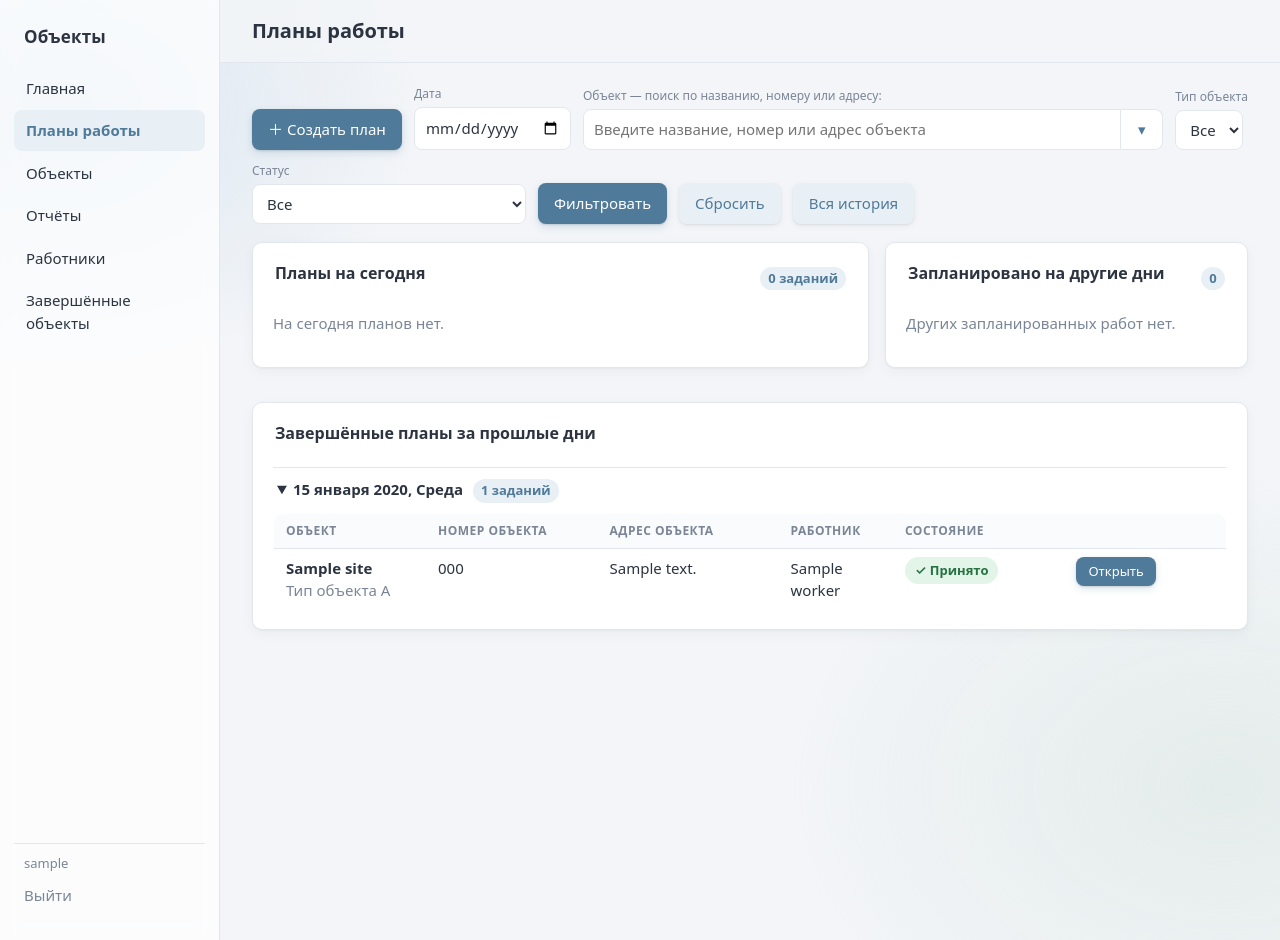
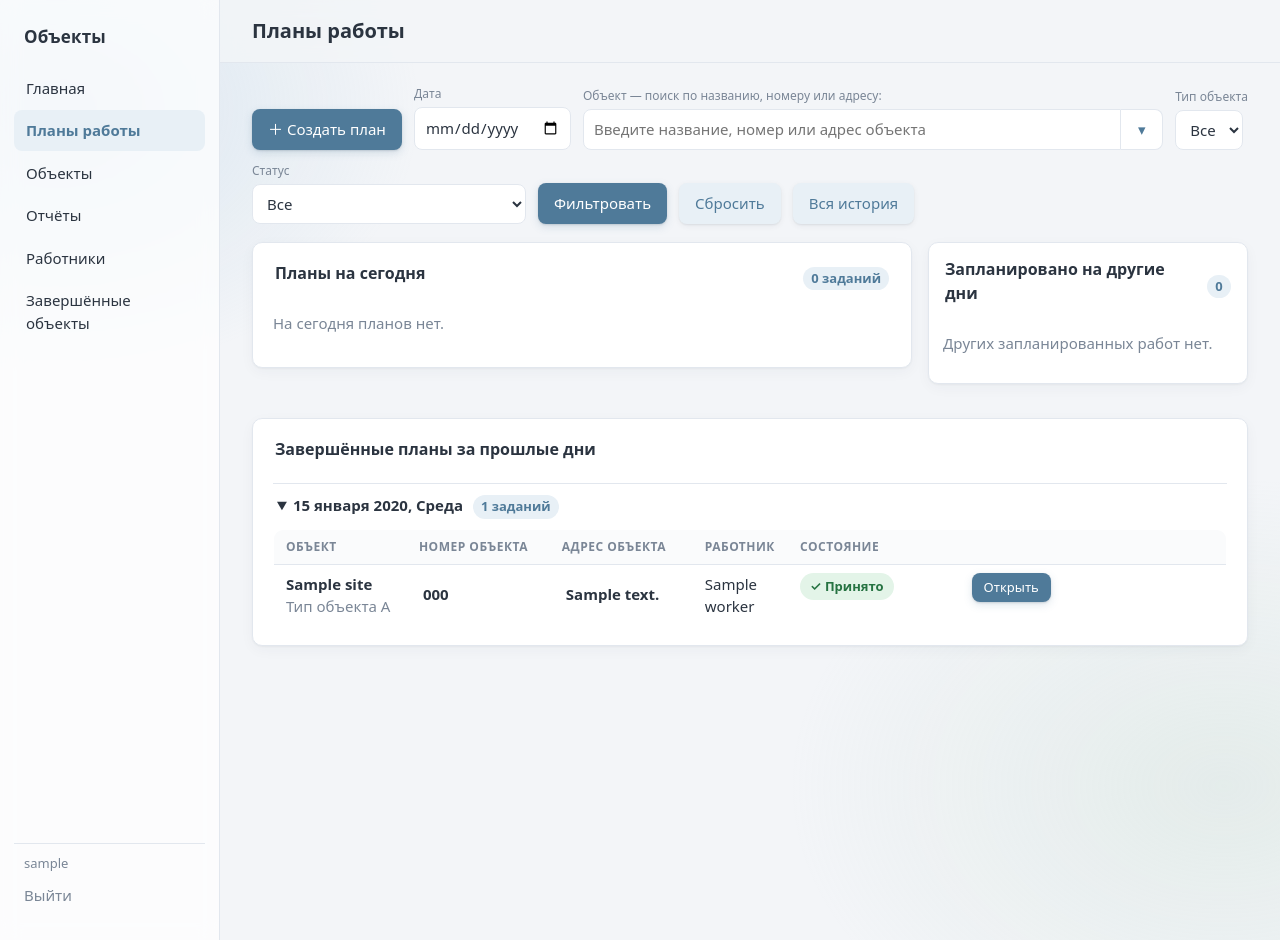
Before and after one commit to Vladimir-Strelec/b2b, a Django app: page /plans/ in a window 1280 px wide, after a click that opens the changed part. Run offline with Django 5.2, Linux system fonts and the light colour scheme; a user stored in the database is signed in; tables that the repository leaves empty hold one stand-in row (values such as "Sample post").

Commit message:
Polish plan and report layouts

```diff
--- a/work/static/work/css/app.css
+++ b/work/static/work/css/app.css
@@ -181,22 +181,29 @@ textarea { width: 100%; min-height: 120px; resize: vertical; }
 .completed-plan-day { border-top: 1px solid var(--border); }
 .completed-plan-day summary { padding: 10px 4px; cursor: pointer; font-weight: 600; }
 .completed-plan-day summary .badge { margin-left: 6px; }
-.manager-plans-layout { display: grid; grid-template-columns: minmax(0, 1.7fr) minmax(280px, 1fr); gap: 16px; align-items: start; }
+.manager-plans-layout { display: grid; grid-template-columns: minmax(0, 2.2fr) minmax(320px, .8fr); gap: 16px; align-items: start; }
 .manager-today-plans, .manager-upcoming-plans, .manager-completed-plans { min-width: 0; }
 .manager-today-plans h2, .manager-upcoming-plans h2, .manager-completed-plans h2 { margin: 0; font-size: 18px; }
-.manager-upcoming-plans { max-height: 580px; overflow-y: auto; }
-.manager-upcoming-day + .manager-upcoming-day { margin-top: 12px; padding-top: 10px; border-top: 1px solid var(--border); }
-.manager-upcoming-day h3 { margin: 0 0 4px; font-size: 13px; }
-.manager-upcoming-item { display: flex; justify-content: space-between; align-items: center; gap: 10px; padding: 9px 0; border-bottom: 1px solid var(--border); }
+.manager-upcoming-plans { max-height: 420px; padding: 14px; overflow-y: auto; }
+.manager-upcoming-day + .manager-upcoming-day { margin-top: 8px; padding-top: 7px; border-top: 1px solid var(--border); }
+.manager-upcoming-day h3 { margin: 0 0 2px; font-size: 13px; }
+.manager-upcoming-item { display: flex; justify-content: space-between; align-items: center; gap: 8px; padding: 6px 0; border-bottom: 1px solid var(--border); }
 .manager-upcoming-item > div { min-width: 0; overflow-wrap: anywhere; }
 .manager-upcoming-item span { display: block; margin-top: 3px; color: var(--muted); font-size: 12px; }
 .plan-table { table-layout: fixed; }
 .plan-table td { overflow-wrap: anywhere; }
-.plan-table .plan-object-number, .plan-table .plan-site-address { overflow-wrap: anywhere; word-break: break-word; }
+.plan-table .plan-object-number, .plan-table .plan-site-address { overflow-wrap: normal; }
+.table-cell-expand { min-width: 0; max-width: 100%; }
+.table-cell-expand summary { display: block; overflow: hidden; text-overflow: ellipsis; white-space: nowrap; cursor: pointer; }
+.table-cell-full { max-width: 100%; padding-top: 6px; overflow-wrap: anywhere; word-break: break-word; }
+.table-cell-expand:not([open]) .table-cell-full { display: none; }
 .plan-table th:last-child { text-align: right; }
 .plan-table td:last-child .actions { justify-content: flex-end; }
+.manager-today-plans .plan-table .actions { flex-wrap: nowrap; gap: 5px; }
+.manager-today-plans .plan-table .btn-sm { padding: 5px 8px; font-size: 12px; white-space: nowrap; }
 .manager-completed-plans { margin-top: 18px; }
-@media (max-width: 1000px) { .manager-plans-layout { grid-template-columns: minmax(0, 1fr); } .manager-upcoming-plans { max-height: 420px; } }
+@media (max-width: 1000px) { .manager-plans-layout { grid-template-columns: minmax(0, 1fr); } .manager-upcoming-plans { max-height: 360px; } }
+@media (max-width: 720px) { .manager-today-plans .plan-table .actions { flex-wrap: wrap; } }
 @media (max-width: 1000px) { .worker-plans-layout { grid-template-columns: minmax(0, 1fr); } .worker-upcoming-plans { max-height: 420px; } }
 @media (max-width: 720px) { .dashboard-shift-card { align-items: stretch; flex-direction: column; } .shift-totals { flex-wrap: wrap; } }
 
@@ -409,21 +416,23 @@ a.link:hover { text-decoration: underline; }
 .report-table { min-width: 1020px; }
 .report-table td { vertical-align: middle; }
 .report-table .report-description { max-width: 300px; }
-.report-day-table { width: 100%; min-width: 840px; table-layout: fixed; }
+.report-day-table { width: 100%; min-width: 1260px; table-layout: fixed; }
 .report-day-table .report-col-photo { width: 82px; }
+.report-day-table .report-col-object { width: 130px; }
+.report-day-table .report-col-number { width: 175px; }
+.report-day-table .report-col-address { width: 175px; }
 .report-day-table .report-col-status { width: 205px; }
 .report-day-table .report-col-count { width: 115px; }
 .report-day-table .report-col-action { width: 110px; }
 .report-day-table td { overflow-wrap: anywhere; }
 .report-day-table .report-description .clamp { max-width: 100%; }
 .report-time { display: block; margin-top: 4px; color: var(--muted); font-size: 12px; }
-.report-object-group + .report-object-group .report-object-divider td { border-top: 2px solid var(--border); }
+.report-object-group + .report-object-group tr:first-child td { border-top: 2px solid var(--border); }
 .report-day-card { padding: 14px 16px; }
 .report-day-heading { display: flex; align-items: center; justify-content: space-between; gap: 12px; margin-bottom: 14px; }
 .report-day-heading h2 { margin: 0; font-size: 18px; }
 .report-status-section + .report-status-section { margin-top: 18px; padding-top: 14px; border-top: 1px solid var(--border); }
 .report-status-section h3 { display: flex; align-items: center; gap: 8px; margin: 0 0 8px; font-size: 14px; }
-.report-object-divider td { padding: 7px 12px; background: #f5f8fa; border-top: 1px solid var(--border); font-size: 12px; }
 .report-object-cell { border-left: 3px solid var(--accent-soft); }
 .status-unknown { background: #edf1f5; color: #687582; }
 .table-thumb { display: block; width: 58px; height: 58px; object-fit: cover; border-radius: 8px; background: var(--accent-soft); }
--- a/work/templates/work/plan_list.html
+++ b/work/templates/work/plan_list.html
@@ -29,8 +29,8 @@
   {% for day, plans in date_groups %}
     <section class="card plan-day-card">
       <header class="plan-day-heading"><h2>{{ day|date:"j E Y, l" }}</h2><span class="badge">{{ plans|length }} заданий</span></header>
-      <div class="table-wrap"><table class="plan-table"><colgroup><col style="width:16%"><col style="width:18%"><col style="width:19%"><col style="width:12%"><col style="width:18%"><col style="width:17%"></colgroup><thead><tr><th>Объект</th><th>Номер объекта</th><th>Адрес объекта</th><th>Работник</th><th>Состояние</th><th></th></tr></thead><tbody>
-        {% for plan in plans %}<tr><td><b>{{ plan.site.name }}</b><div class="muted">Тип объекта {{ plan.site.get_site_type_display }}</div></td><td class="plan-object-number">{{ plan.site.object_number }}</td><td class="plan-site-address">{{ plan.site.address }}</td><td>{{ plan.worker.name }}</td><td><span class="status status-{{ plan.status }}">{% if plan.status == "approved" %}✓{% elif plan.status == "revision" %}✕{% else %}!{% endif %} {{ plan.get_status_display }}</span></td><td><div class="actions"><a class="btn btn-sm" href="{% url 'plan_detail' plan.pk %}">Открыть</a>{% if plan.status == "planned" %}<a class="btn btn-light btn-sm" href="{% url 'plan_edit' plan.pk %}">Редактировать</a><a class="btn btn-danger btn-sm" href="{% url 'plan_delete' plan.pk %}">Удалить</a>{% endif %}</div></td></tr>{% endfor %}
+      <div class="table-wrap"><table class="plan-table"><colgroup><col style="width:14%"><col style="width:15%"><col style="width:15%"><col style="width:10%"><col style="width:18%"><col style="width:28%"></colgroup><thead><tr><th>Объект</th><th>Номер объекта</th><th>Адрес объекта</th><th>Работник</th><th>Состояние</th><th></th></tr></thead><tbody>
+        {% for plan in plans %}<tr><td><b>{{ plan.site.name }}</b><div class="muted">Тип объекта {{ plan.site.get_site_type_display }}</div></td><td class="plan-object-number"><details class="table-cell-expand"><summary title="{{ plan.site.object_number }}">{{ plan.site.object_number }}</summary><div class="table-cell-full">{{ plan.site.object_number }}</div></details></td><td class="plan-site-address"><details class="table-cell-expand"><summary title="{{ plan.site.address }}">{{ plan.site.address }}</summary><div class="table-cell-full">{{ plan.site.address }}</div></details></td><td>{{ plan.worker.name }}</td><td><span class="status status-{{ plan.status }}">{% if plan.status == "approved" %}✓{% elif plan.status == "revision" %}✕{% else %}!{% endif %} {{ plan.get_status_display }}</span></td><td><div class="actions"><a class="btn btn-sm" href="{% url 'plan_detail' plan.pk %}">Открыть</a>{% if plan.status == "planned" %}<a class="btn btn-light btn-sm" href="{% url 'plan_edit' plan.pk %}">Редактировать</a><a class="btn btn-danger btn-sm" href="{% url 'plan_delete' plan.pk %}">Удалить</a>{% endif %}</div></td></tr>{% endfor %}
       </tbody></table></div>
     </section>
   {% empty %}<p class="muted">Планов по выбранным условиям нет.</p>{% endfor %}
@@ -40,8 +40,8 @@
     <section class="card manager-today-plans">
       <header class="plan-day-heading"><h2>Планы на сегодня</h2><span class="badge">{{ today_plans|length }} заданий</span></header>
       {% if today_plans %}
-        <div class="table-wrap"><table class="plan-table"><colgroup><col style="width:16%"><col style="width:18%"><col style="width:19%"><col style="width:12%"><col style="width:18%"><col style="width:17%"></colgroup><thead><tr><th>Объект</th><th>Номер объекта</th><th>Адрес объекта</th><th>Работник</th><th>Состояние</th><th></th></tr></thead><tbody>
-          {% for plan in today_plans %}<tr><td><b>{{ plan.site.name }}</b><div class="muted">Тип объекта {{ plan.site.get_site_type_display }}</div></td><td class="plan-object-number">{{ plan.site.object_number }}</td><td class="plan-site-address">{{ plan.site.address }}</td><td>{{ plan.worker.name }}</td><td><span class="status status-{{ plan.status }}">{% if plan.status == "approved" %}✓{% elif plan.status == "revision" %}✕{% else %}!{% endif %} {{ plan.get_status_display }}</span></td><td><div class="actions"><a class="btn btn-sm" href="{% url 'plan_detail' plan.pk %}">Открыть</a>{% if plan.status == "planned" %}<a class="btn btn-light btn-sm" href="{% url 'plan_edit' plan.pk %}">Редактировать</a><a class="btn btn-danger btn-sm" href="{% url 'plan_delete' plan.pk %}">Удалить</a>{% endif %}</div></td></tr>{% endfor %}
+        <div class="table-wrap"><table class="plan-table"><colgroup><col style="width:14%"><col style="width:15%"><col style="width:15%"><col style="width:10%"><col style="width:18%"><col style="width:28%"></colgroup><thead><tr><th>Объект</th><th>Номер объекта</th><th>Адрес объекта</th><th>Работник</th><th>Состояние</th><th></th></tr></thead><tbody>
+          {% for plan in today_plans %}<tr><td><b>{{ plan.site.name }}</b><div class="muted">Тип объекта {{ plan.site.get_site_type_display }}</div></td><td class="plan-object-number"><details class="table-cell-expand"><summary title="{{ plan.site.object_number }}">{{ plan.site.object_number }}</summary><div class="table-cell-full">{{ plan.site.object_number }}</div></details></td><td class="plan-site-address"><details class="table-cell-expand"><summary title="{{ plan.site.address }}">{{ plan.site.address }}</summary><div class="table-cell-full">{{ plan.site.address }}</div></details></td><td>{{ plan.worker.name }}</td><td><span class="status status-{{ plan.status }}">{% if plan.status == "approved" %}✓{% elif plan.status == "revision" %}✕{% else %}!{% endif %} {{ plan.get_status_display }}</span></td><td><div class="actions"><a class="btn btn-sm" href="{% url 'plan_detail' plan.pk %}">Открыть</a>{% if plan.status == "planned" %}<a class="btn btn-light btn-sm" href="{% url 'plan_edit' plan.pk %}">Редактировать</a><a class="btn btn-danger btn-sm" href="{% url 'plan_delete' plan.pk %}">Удалить</a>{% endif %}</div></td></tr>{% endfor %}
         </tbody></table></div>
       {% else %}<p class="muted">На сегодня планов нет.</p>{% endif %}
     </section>
@@ -60,8 +60,8 @@
     <header class="plan-day-heading"><h2>Завершённые планы за прошлые дни</h2></header>
     {% for day, plans in completed_groups %}
       <details class="completed-plan-day"><summary>{{ day|date:"j E Y, l" }} <span class="badge">{{ plans|length }} заданий</span></summary>
-        <div class="table-wrap"><table class="plan-table"><colgroup><col style="width:16%"><col style="width:18%"><col style="width:19%"><col style="width:12%"><col style="width:18%"><col style="width:17%"></colgroup><thead><tr><th>Объект</th><th>Номер объекта</th><th>Адрес объекта</th><th>Работник</th><th>Состояние</th><th></th></tr></thead><tbody>
-          {% for plan in plans %}<tr><td><b>{{ plan.site.name }}</b><div class="muted">Тип объекта {{ plan.site.get_site_type_display }}</div></td><td class="plan-object-number">{{ plan.site.object_number }}</td><td class="plan-site-address">{{ plan.site.address }}</td><td>{{ plan.worker.name }}</td><td><span class="status status-approved">✓ {{ plan.get_status_display }}</span></td><td><a class="btn btn-sm" href="{% url 'plan_detail' plan.pk %}">Открыть</a></td></tr>{% endfor %}
+        <div class="table-wrap"><table class="plan-table"><colgroup><col style="width:14%"><col style="width:15%"><col style="width:15%"><col style="width:10%"><col style="width:18%"><col style="width:28%"></colgroup><thead><tr><th>Объект</th><th>Номер объекта</th><th>Адрес объекта</th><th>Работник</th><th>Состояние</th><th></th></tr></thead><tbody>
+          {% for plan in plans %}<tr><td><b>{{ plan.site.name }}</b><div class="muted">Тип объекта {{ plan.site.get_site_type_display }}</div></td><td class="plan-object-number"><details class="table-cell-expand"><summary title="{{ plan.site.object_number }}">{{ plan.site.object_number }}</summary><div class="table-cell-full">{{ plan.site.object_number }}</div></details></td><td class="plan-site-address"><details class="table-cell-expand"><summary title="{{ plan.site.address }}">{{ plan.site.address }}</summary><div class="table-cell-full">{{ plan.site.address }}</div></details></td><td>{{ plan.worker.name }}</td><td><span class="status status-approved">✓ {{ plan.get_status_display }}</span></td><td><a class="btn btn-sm" href="{% url 'plan_detail' plan.pk %}">Открыть</a></td></tr>{% endfor %}
         </tbody></table></div>
       </details>
     {% empty %}<p class="muted">Завершённых планов за прошлые дни нет.</p>{% endfor %}
```
Also changed, not shown: work/templates/work/report_list.html (+5 -3 lines).
